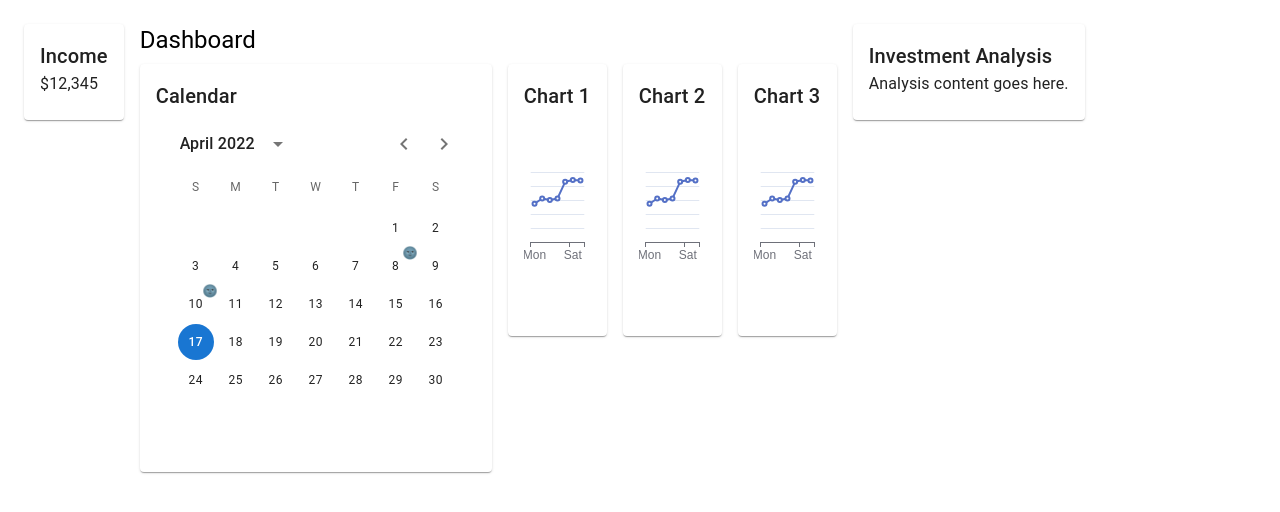
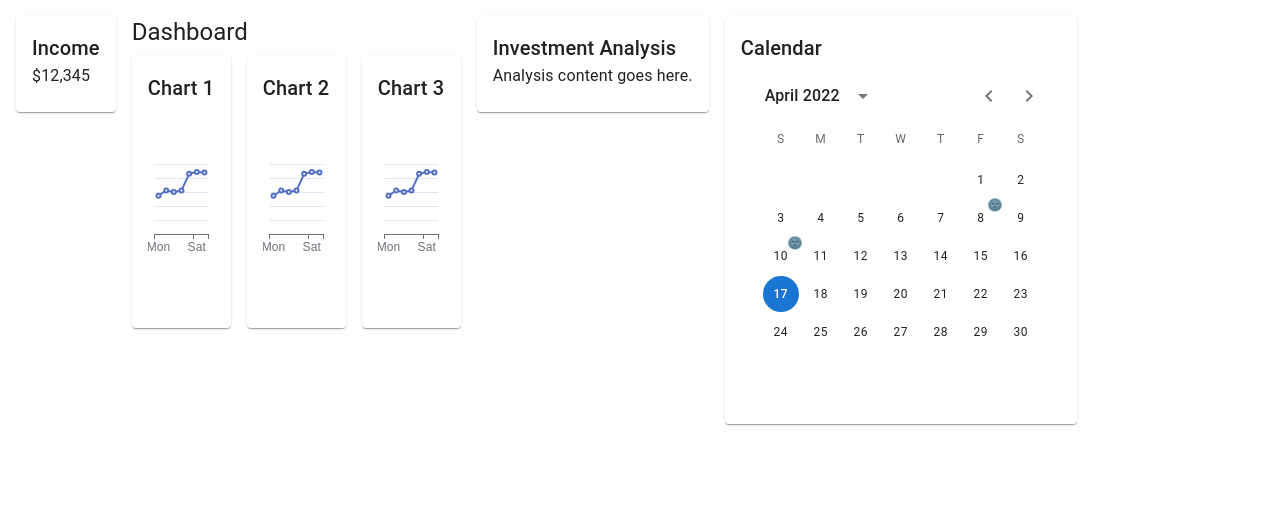
Before and after one commit to jihli/Macrohard, a React (Create React App) app in the folder Frontend/: page / in a window 1280 px wide. Shown: the top 512 px of the page. Built offline with nearby package versions, Linux system fonts and the light colour scheme.

Commit message:
feat(calendar): merged to App

```diff
--- a/Frontend/src/App.tsx
+++ b/Frontend/src/App.tsx
@@ -34,19 +34,22 @@ function Income() {
   );
 }
 
+function Calendar() {
+  return (
+    <Card>
+      <CardContent>
+              <Typography variant="h6">Calendar</Typography>
+              <CalendarView />
+            </CardContent>
+    </Card>
+  );
+}
+
 function Dashboard() {
   return (
     <Box>
       <Typography variant="h5" gutterBottom>Dashboard</Typography>
       <Grid container spacing={2}>
-        <Grid item xs={12}>
-          <Card>
-            <CardContent>
-              <Typography variant="h6">Calendar</Typography>
-              <CalendarView />
-            </CardContent>
-          </Card>
-        </Grid>
         {[1, 2, 3].map((id) => (
           <Grid item xs={12} key={id}>
             <Card>
@@ -86,6 +89,9 @@ function App() {
         <Grid item xs={12} md={2}>
           <InvestmentAnalysis />
         </Grid>
+        <Grid item xs={12} md={12}>
+          <Calendar />
+        </Grid>
       </Grid>
     </Box>
   );
--- a/Frontend/src/index.tsx
+++ b/Frontend/src/index.tsx
@@ -22,8 +22,10 @@ const theme = createTheme();
 ReactDOM.createRoot(document.getElementById('root')!).render(
   <React.StrictMode>
     <LocalizationProvider dateAdapter={AdapterDayjs}>
-
+    <ThemeProvider theme={theme}>
+      <CssBaseline />
       <App />
+    </ThemeProvider>
     </LocalizationProvider>
   </React.StrictMode>
 );
```
